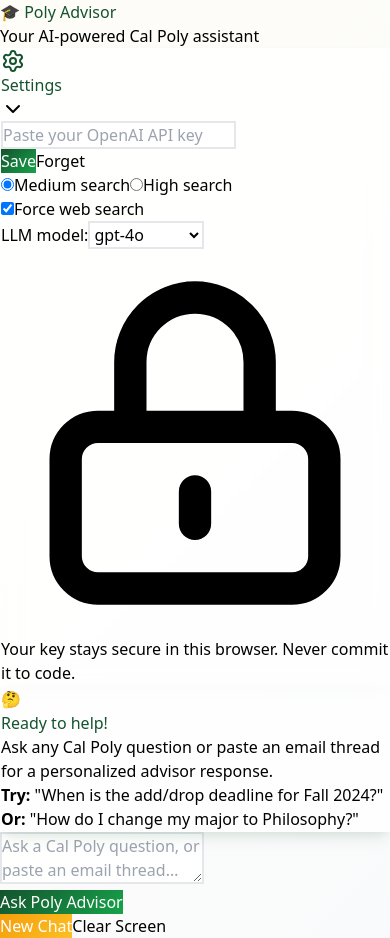
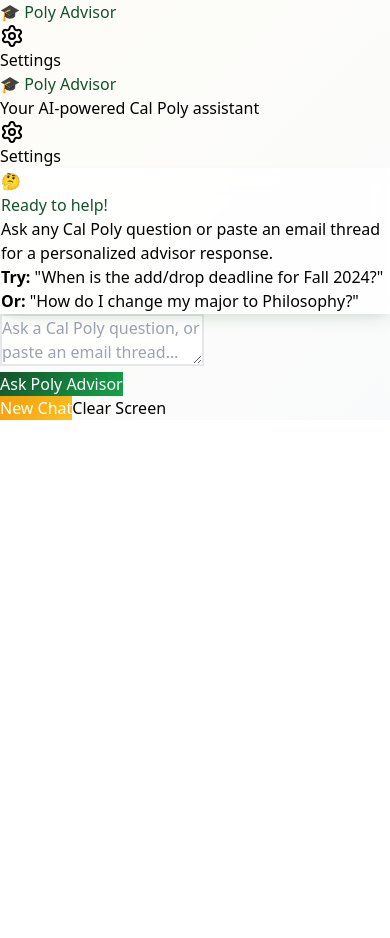
Before and after one commit to socratic-irony/poly-advisor, a React (Vite) app: page / in a window 390 px wide. After the commit the page ends 844 px from the top, so only its background shows below. Built offline with nearby package versions, Linux system fonts and the light colour scheme.

Commit message:
Implement settings modal and mobile menu with gpt-4.1 default
Co-authored-by: socratic-irony <171390958+socratic-irony@users.noreply.github.com>

```diff
--- a/src/App.tsx
+++ b/src/App.tsx
@@ -1,7 +1,9 @@
 import React, { useState } from 'react';
+import { Settings } from 'lucide-react';
 import { useSettings } from './hooks/useSettings';
 import { useChat } from './hooks/useChat';
-import SettingsComponent from './components/Settings';
+import SettingsModal from './components/SettingsModal';
+import TopMenuBar from './components/TopMenuBar';
 import ChatView from './components/ChatView';
 import InputForm from './components/InputForm';
 
@@ -32,6 +34,7 @@ export default function App() {
   } = useChat(model, searchDepth, forceSearch);
 
   const [copiedMessageIndex, setCopiedMessageIndex] = useState<number | null>(null);
+  const [isSettingsModalOpen, setIsSettingsModalOpen] = useState<boolean>(false);
 
   const handleKeyDown = (e: React.KeyboardEvent<HTMLTextAreaElement>) => {
     if (e.key === 'Enter' && !e.shiftKey) {
@@ -60,6 +63,9 @@ export default function App() {
 
   return (
     <div className="min-h-screen cal-poly-gradient flex flex-col">
+      {/* Mobile menu bar */}
+      <TopMenuBar onSettingsClick={() => setIsSettingsModalOpen(true)} />
+
       <div className="max-w-5xl mx-auto w-full px-3 sm:px-4 lg:px-6 py-4 sm:py-6 flex flex-col h-screen">
         {/* Header */}
         <div className="mb-4 sm:mb-6">
@@ -69,30 +75,29 @@ export default function App() {
             </h1>
             <p className="text-base sm:text-lg text-cal-poly-gray">Your AI-powered Cal Poly assistant</p>
           </div>
+        </div>
 
-          <SettingsComponent
-            apiKey={apiKey}
-            onApiKeyChange={setApiKey}
-            onSaveKey={saveKey}
-            onForgetKey={forgetKey}
-            searchDepth={searchDepth}
-            onSearchDepthChange={setSearchDepth}
-            forceSearch={forceSearch}
-            onForceSearchChange={setForceSearch}
-            model={model}
-            onModelChange={setModel}
+        {/* Desktop settings button - positioned in upper right of chat area */}
+        <div className="relative">
+          <button
+            onClick={() => setIsSettingsModalOpen(true)}
+            className="hidden md:flex absolute top-4 right-4 z-10 items-center gap-2 px-3 py-2 text-cal-poly-gray hover:text-cal-poly-primary hover:bg-white/50 rounded-lg transition-colors"
+            aria-label="Open settings"
+          >
+            <Settings className="w-5 h-5" />
+            <span className="text-sm font-medium">Settings</span>
+          </button>
+
+          <ChatView
+            messages={messages}
+            isLoading={isLoading}
+            chatRef={chatRef}
+            copiedMessageIndex={copiedMessageIndex}
+            onCopy={handleCopy}
+            onRegenerate={handleRegenerate}
+            onExport={exportToMarkdown}
           />
         </div>
-
-        <ChatView
-          messages={messages}
-          isLoading={isLoading}
-          chatRef={chatRef}
-          copiedMessageIndex={copiedMessageIndex}
-          onCopy={handleCopy}
-          onRegenerate={handleRegenerate}
-          onExport={exportToMarkdown}
-        />
 
         <InputForm
           input={input}
@@ -104,6 +109,22 @@ export default function App() {
           onKeyDown={handleKeyDown}
         />
       </div>
+
+      {/* Settings Modal */}
+      <SettingsModal
+        isOpen={isSettingsModalOpen}
+        onClose={() => setIsSettingsModalOpen(false)}
+        apiKey={apiKey}
+        onApiKeyChange={setApiKey}
+        onSaveKey={saveKey}
+        onForgetKey={forgetKey}
+        searchDepth={searchDepth}
+        onSearchDepthChange={setSearchDepth}
+        forceSearch={forceSearch}
+        onForceSearchChange={setForceSearch}
+        model={model}
+        onModelChange={setModel}
+      />
     </div>
   );
 }
--- a/src/components/Settings.tsx
+++ b/src/components/Settings.tsx
@@ -1,6 +1,3 @@
-import { useState } from 'react';
-import { Settings, ChevronDown } from 'lucide-react';
-
 interface SettingsProps {
   apiKey: string;
   onApiKeyChange: (value: string) => void;
@@ -20,23 +17,8 @@ export default function SettingsComponent({
   forceSearch, onForceSearchChange,
   model, onModelChange
 }: SettingsProps) {
-  const [isSettingsOpen, setIsSettingsOpen] = useState<boolean>(true);
-
   return (
-    <div className="cal-poly-card p-3 sm:p-4 lg:p-6 rounded-xl cal-poly-shadow-lg mb-3 sm:mb-4">
-      <button
-        onClick={() => setIsSettingsOpen(!isSettingsOpen)}
-        className="flex items-center justify-between w-full text-left"
-      >
-        <div className="flex items-center gap-2 sm:gap-3">
-          <Settings className="w-5 h-5 sm:w-6 sm:h-6 text-cal-poly-primary" />
-          <h2 className="text-lg sm:text-xl font-semibold text-cal-poly-primary">Settings</h2>
-        </div>
-        <ChevronDown className={`w-5 h-5 sm:w-6 sm:h-6 text-cal-poly-gray transition-transform duration-300 ${isSettingsOpen ? 'transform rotate-180' : ''}`} />
-      </button>
-
-      {isSettingsOpen && (
-        <div className="mt-4 sm:mt-6 space-y-3 sm:space-y-4">
+    <div className="space-y-4">
           <div className="flex flex-col sm:flex-row gap-2 sm:gap-3 items-stretch sm:items-center">
             <input
               type="password"
@@ -120,8 +102,6 @@ export default function SettingsComponent({
             </svg>
             Your key stays secure in this browser. Never commit it to code.
           </div>
-        </div>
-      )}
     </div>
   );
 }
--- /dev/null
+++ b/src/components/SettingsModal.tsx
@@ -0,0 +1,66 @@
+import { X } from 'lucide-react';
+import Settings from './Settings';
+
+interface SettingsModalProps {
+  isOpen: boolean;
+  onClose: () => void;
+  apiKey: string;
+  onApiKeyChange: (value: string) => void;
+  onSaveKey: () => void;
+  onForgetKey: () => void;
+  searchDepth: 'medium' | 'high';
+  onSearchDepthChange: (value: 'medium' | 'high') => void;
+  forceSearch: boolean;
+  onForceSearchChange: (value: boolean) => void;
+  model: string;
+  onModelChange: (value: string) => void;
+}
+
+export default function SettingsModal({
+  isOpen,
+  onClose,
+  apiKey,
+  onApiKeyChange,
+  onSaveKey,
+  onForgetKey,
+  searchDepth,
+  onSearchDepthChange,
+  forceSearch,
+  onForceSearchChange,
+  model,
+  onModelChange,
+}: SettingsModalProps) {
+  if (!isOpen) return null;
+
+  return (
+    <div className="fixed inset-0 bg-black bg-opacity-50 flex items-center justify-center z-50 p-4">
+      <div className="bg-white rounded-xl max-w-2xl w-full max-h-[90vh] overflow-y-auto">
+        <div className="flex items-center justify-between p-4 border-b">
+          <h2 className="text-xl font-semibold text-cal-poly-primary">Settings</h2>
+          <button
+            onClick={onClose}
+            className="p-2 hover:bg-gray-100 rounded-full transition-colors"
+            aria-label="Close settings"
+          >
+            <X className="w-5 h-5 text-cal-poly-gray" />
+          </button>
+        </div>
+
+        <div className="p-4">
+          <Settings
+            apiKey={apiKey}
+            onApiKeyChange={onApiKeyChange}
+            onSaveKey={onSaveKey}
+            onForgetKey={onForgetKey}
+            searchDepth={searchDepth}
+            onSearchDepthChange={onSearchDepthChange}
+            forceSearch={forceSearch}
+            onForceSearchChange={onForceSearchChange}
+            model={model}
+            onModelChange={onModelChange}
+          />
+        </div>
+      </div>
+    </div>
+  );
+}
--- /dev/null
+++ b/src/components/TopMenuBar.tsx
@@ -0,0 +1,24 @@
+import { Settings } from 'lucide-react';
+
+interface TopMenuBarProps {
+  onSettingsClick: () => void;
+}
+
+export default function TopMenuBar({ onSettingsClick }: TopMenuBarProps) {
+  return (
+    <div className="flex items-center justify-between p-4 bg-white border-b border-gray-200 md:hidden">
+      <div className="flex items-center gap-2">
+        <span className="text-lg font-semibold text-cal-poly-primary">🎓 Poly Advisor</span>
+      </div>
+
+      <button
+        onClick={onSettingsClick}
+        className="flex items-center gap-2 px-3 py-2 text-cal-poly-gray hover:text-cal-poly-primary hover:bg-gray-50 rounded-lg transition-colors"
+        aria-label="Open settings"
+      >
+        <Settings className="w-5 h-5" />
+        <span className="text-sm font-medium">Settings</span>
+      </button>
+    </div>
+  );
+}
--- a/src/hooks/useSettings.ts
+++ b/src/hooks/useSettings.ts
@@ -2,7 +2,7 @@ import { useState, useEffect } from 'react';
 
 export function useSettings() {
   const [apiKey, setApiKey] = useState<string>('');
-  const [model, setModel] = useState<string>('gpt-4o');
+  const [model, setModel] = useState<string>('gpt-4.1');
   const [searchDepth, setSearchDepth] = useState<'medium' | 'high'>('medium');
   const [forceSearch, setForceSearch] = useState<boolean>(true);
 
```
Also changed, not shown: 1 other file (tests, documents, lock files or other folders).
